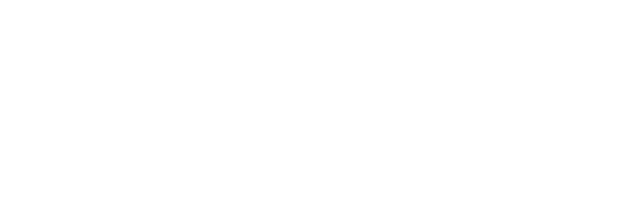
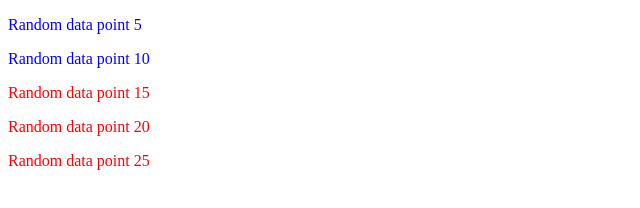
Before and after one commit to matthewg49/d3_testing, a plain HTML site: page template/index.html in a window 1280 px wide. Shown: the whole page, without its empty margins (0-640 px from the left). Drawn offline with Linux system fonts and the light colour scheme.

Commit message:
Chapter_5

```diff
--- a/template/index.html
+++ b/template/index.html
@@ -7,7 +7,22 @@
     </head>
     <body>
         <script type="text/javascript">
-            // Your beautiful D3 code will go here
+        var dataset = [5,10,15,20,25]
+            d3.select("body")
+            .selectAll("p")
+            .data(dataset)
+            .enter()
+            .append("p")
+            .text(function (d) {
+              return "Random data point " + d
+            })
+            .style("color", function(d){
+              if (d>10){
+                return "red";
+              } else {
+                return "blue";
+              }
+            });
         </script>
     </body>
 </html>
```
Also changed, not shown: template/results-20180712-184002.csv (added, +9 -0 lines).
